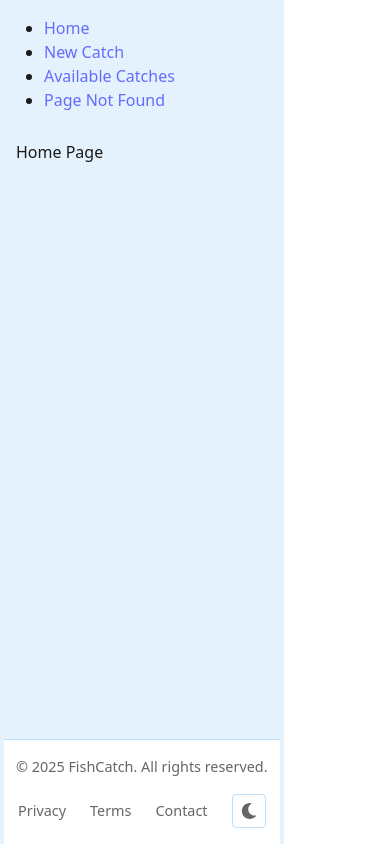
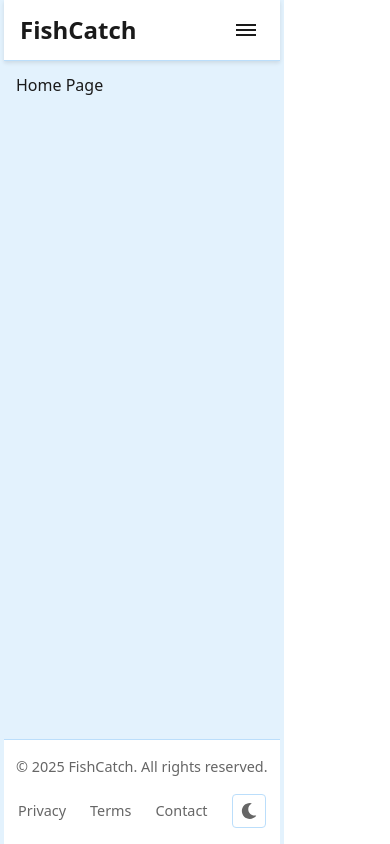
Before and after one commit to FIrstCatchCrew/front-end-demo, a React (Vite) app: page / in a window 390 px wide. Before the commit this address had no page. Built offline with nearby package versions, Linux system fonts and the light colour scheme.

Commit message:
chore: update navigationbar css

```diff
--- a/src/components/navigation-bar/NavigationBar.css
+++ b/src/components/navigation-bar/NavigationBar.css
@@ -0,0 +1,269 @@
+/* NavigationBar.css */
+
+.navigation-bar {
+  background-color: var(--surface-color);
+  border-bottom: 1px solid var(--border-color);
+  box-shadow: 0 2px 4px var(--shadow-light);
+  position: sticky;
+  top: 0;
+  z-index: 100;
+}
+
+.nav-container {
+  max-width: var(--container-max-width);
+  margin: 0 auto;
+  padding: 0 var(--container-padding);
+  display: flex;
+  align-items: center;
+  justify-content: space-between;
+  height: 60px;
+}
+
+.nav-logo {
+  text-decoration: none;
+  color: var(--text-color);
+  font-weight: 700;
+  font-size: 1.5rem;
+  transition: color 0.2s ease;
+}
+
+.nav-logo:hover {
+  color: var(--primary-color);
+}
+
+.nav-menu {
+  display: flex;
+  list-style: none;
+  margin: 0;
+  padding: 0;
+  gap: 2rem;
+  align-items: center;
+}
+
+.nav-item {
+  position: relative;
+}
+
+.nav-link {
+  text-decoration: none;
+  color: var(--text-color);
+  font-weight: 500;
+  padding: 0.5rem 1rem;
+  border-radius: 4px;
+  transition: all 0.2s ease;
+}
+
+.nav-link:hover {
+  color: var(--primary-color);
+  background-color: var(--highlight-color);
+}
+
+.nav-link.active {
+  color: var(--primary-color);
+  background-color: var(--highlight-color);
+}
+
+/* Mobile menu toggle */
+.nav-toggle {
+  display: none;
+  flex-direction: column;
+  cursor: pointer;
+  padding: 0.5rem;
+  border: none;
+  background: none;
+  gap: 3px;
+}
+
+.nav-toggle-line {
+  width: 20px;
+  height: 2px;
+  background-color: var(--text-color);
+  transition: all 0.2s ease;
+}
+
+.nav-toggle.active .nav-toggle-line:nth-child(1) {
+  transform: rotate(45deg) translate(5px, 5px);
+}
+
+.nav-toggle.active .nav-toggle-line:nth-child(2) {
+  opacity: 0;
+}
+
+.nav-toggle.active .nav-toggle-line:nth-child(3) {
+  transform: rotate(-45deg) translate(6px, -6px);
+}
+
+/* Responsive design */
+@media (max-width: 768px) {
+  .nav-container {
+    padding: 0 1rem;
+  }
+
+  .nav-toggle {
+    display: flex;
+  }
+
+  .nav-menu {
+    position: absolute;
+    top: 100%;
+    left: 0;
+    right: 0;
+    background-color: var(--surface-color);
+    flex-direction: column;
+    padding: 1rem;
+    box-shadow: 0 4px 8px var(--shadow-light);
+    border-top: 1px solid var(--border-color);
+    transform: translateY(-100%);
+    opacity: 0;
+    visibility: hidden;
+    transition: all 0.3s ease;
+    gap: 0.5rem;
+  }
+
+  .nav-menu.active {
+    transform: translateY(0);
+    opacity: 1;
+    visibility: visible;
+  }
+
+  .nav-link {
+    padding: 0.75rem 1rem;
+    border-radius: 4px;
+    text-align: center;
+  }
+}
+
+/* NavigationBar.css */
+
+.navigation-bar {
+  background-color: var(--surface-color);
+  border-bottom: 1px solid var(--border-color);
+  box-shadow: 0 2px 4px var(--shadow-light);
+  position: sticky;
+  top: 0;
+  z-index: 100;
+}
+
+.nav-container {
+  max-width: var(--container-max-width);
+  margin: 0 auto;
+  padding: 0 var(--container-padding);
+  display: flex;
+  align-items: center;
+  justify-content: space-between;
+  height: 60px;
+}
+
+.nav-logo {
+  text-decoration: none;
+  color: var(--text-color);
+  font-weight: 700;
+  font-size: 1.5rem;
+  transition: color 0.2s ease;
+}
+
+.nav-logo:hover {
+  color: var(--primary-color);
+}
+
+.nav-menu {
+  display: flex;
+  list-style: none;
+  margin: 0;
+  padding: 0;
+  gap: 2rem;
+  align-items: center;
+}
+
+.nav-item {
+  position: relative;
+}
+
+.nav-link {
+  text-decoration: none;
+  color: var(--text-color);
+  font-weight: 500;
+  padding: 0.5rem 1rem;
+  border-radius: 4px;
+  transition: all 0.2s ease;
+}
+
+.nav-link:hover {
+  color: var(--primary-color);
+  background-color: var(--highlight-color);
+}
+
+.nav-link.active {
+  color: var(--primary-color);
+  background-color: var(--highlight-color);
+}
+
+/* Mobile menu toggle */
+.nav-toggle {
+  display: none;
+  flex-direction: column;
+  cursor: pointer;
+  padding: 0.5rem;
+  border: none;
+  background: none;
+  gap: 3px;
+}
+
+.nav-toggle-line {
+  width: 20px;
+  height: 2px;
+  background-color: var(--text-color);
+  transition: all 0.2s ease;
+}
+
+.nav-toggle.active .nav-toggle-line:nth-child(1) {
+  transform: rotate(45deg) translate(5px, 5px);
+}
+
+.nav-toggle.active .nav-toggle-line:nth-child(2) {
+  opacity: 0;
+}
+
+.nav-toggle.active .nav-toggle-line:nth-child(3) {
+  transform: rotate(-45deg) translate(6px, -6px);
+}
+
+/* Responsive design */
+@media (max-width: 768px) {
+  .nav-container {
+    padding: 0 1rem;
+  }
+
+  .nav-toggle {
+    display: flex;
+  }
+
+  .nav-menu {
+    position: absolute;
+    top: 100%;
+    left: 0;
+    right: 0;
+    background-color: var(--surface-color);
+    flex-direction: column;
+    padding: 1rem;
+    box-shadow: 0 4px 8px var(--shadow-light);
+    border-top: 1px solid var(--border-color);
+    transform: translateY(-100%);
+    opacity: 0;
+    visibility: hidden;
+    transition: all 0.3s ease;
+    gap: 0.5rem;
+  }
+
+  .nav-menu.active {
+    transform: translateY(0);
+    opacity: 1;
+    visibility: visible;
+  }
+
+  .nav-link {
+    padding: 0.75rem 1rem;
+    border-radius: 4px;
+    text-align: center;
+  }
+}
--- a/src/components/navigation-bar/NavigationBar.jsx
+++ b/src/components/navigation-bar/NavigationBar.jsx
@@ -1,16 +1,66 @@
-import React from "react";
-import { Link } from "react-router-dom";
+import React, { useState } from "react";
+import { Link, useLocation } from "react-router-dom";
 import './NavigationBar.css';
 
 const NavigationBar = () => {
-  return <nav>
-    <ul>
-      <li><Link to="/">Home</Link></li>
-      <li><Link to="/new-catch">New Catch</Link></li>
-      <li><Link to="/available-catches">Available Catches</Link></li>
-      <li><Link to="/page-not-found">Page Not Found</Link></li>
-    </ul>
-  </nav>;
+  const [isMobileMenuOpen, setIsMobileMenuOpen] = useState(false);
+  const location = useLocation();
+
+  const toggleMobileMenu = () => {
+    setIsMobileMenuOpen(!isMobileMenuOpen);
+  };
+
+  const isActive = (path) => location.pathname === path;
+
+  return (
+    <nav className="navigation-bar">
+      <div className="nav-container">
+        <Link to="/" className="nav-logo">
+          FishCatch
+        </Link>
+
+        <button
+          className={`nav-toggle ${isMobileMenuOpen ? 'active' : ''}`}
+          onClick={toggleMobileMenu}
+          aria-label="Toggle navigation menu"
+        >
+          <span className="nav-toggle-line"></span>
+          <span className="nav-toggle-line"></span>
+          <span className="nav-toggle-line"></span>
+        </button>
+
+        <ul className={`nav-menu ${isMobileMenuOpen ? 'active' : ''}`}>
+          <li className="nav-item">
+            <Link
+              to="/"
+              className={`nav-link ${isActive('/') ? 'active' : ''}`}
+              onClick={() => setIsMobileMenuOpen(false)}
+            >
+              Home
+            </Link>
+          </li>
+          <li className="nav-item">
+            <Link
+              to="/new-catch"
+              className={`nav-link ${isActive('/new-catch') ? 'active' : ''}`}
+              onClick={() => setIsMobileMenuOpen(false)}
+            >
+              New Catch
+            </Link>
+          </li>
+          <li className="nav-item">
+            <Link
+              to="/available-catches"
+              className={`nav-link ${isActive('/available-catches') ? 'active' : ''}`}
+              onClick={() => setIsMobileMenuOpen(false)}
+            >
+              Available Catches
+            </Link>
+          </li>
+        </ul>
+      </div>
+    </nav>
+  );
 };
 
 
```
Also changed, not shown: 1 other file (tests, documents, lock files or other folders).
